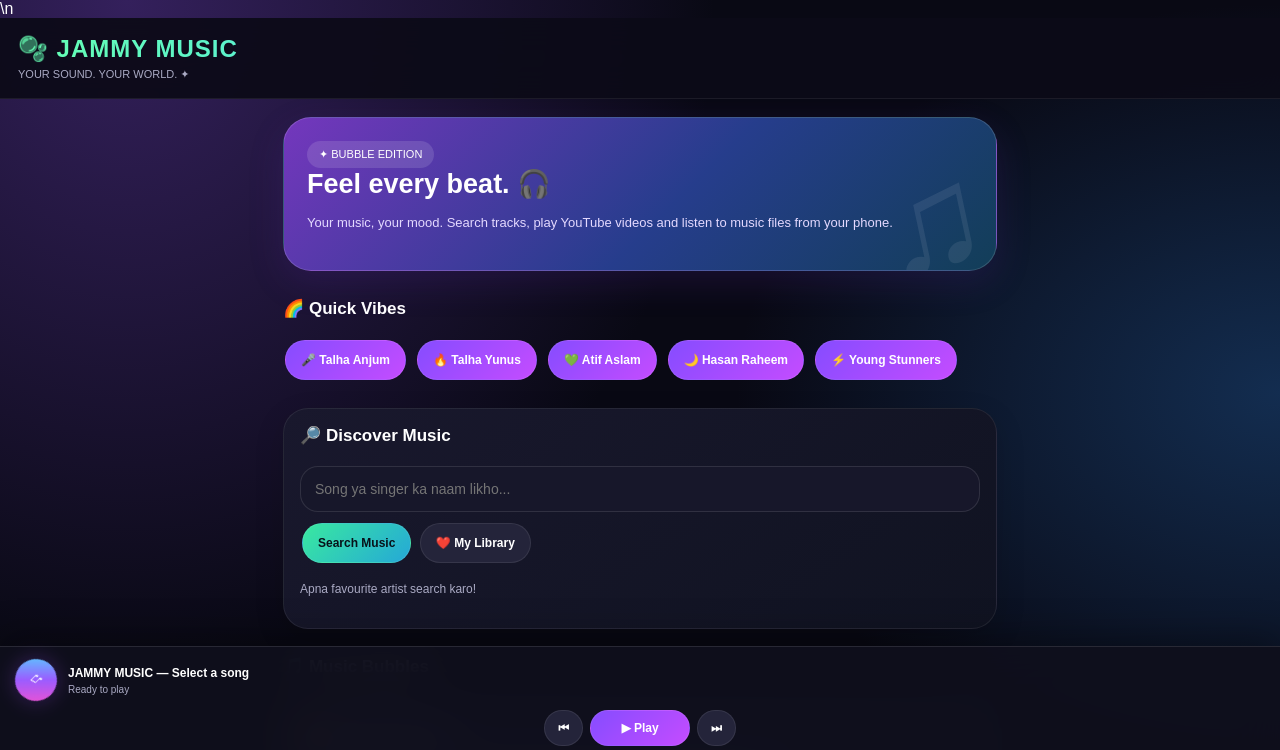
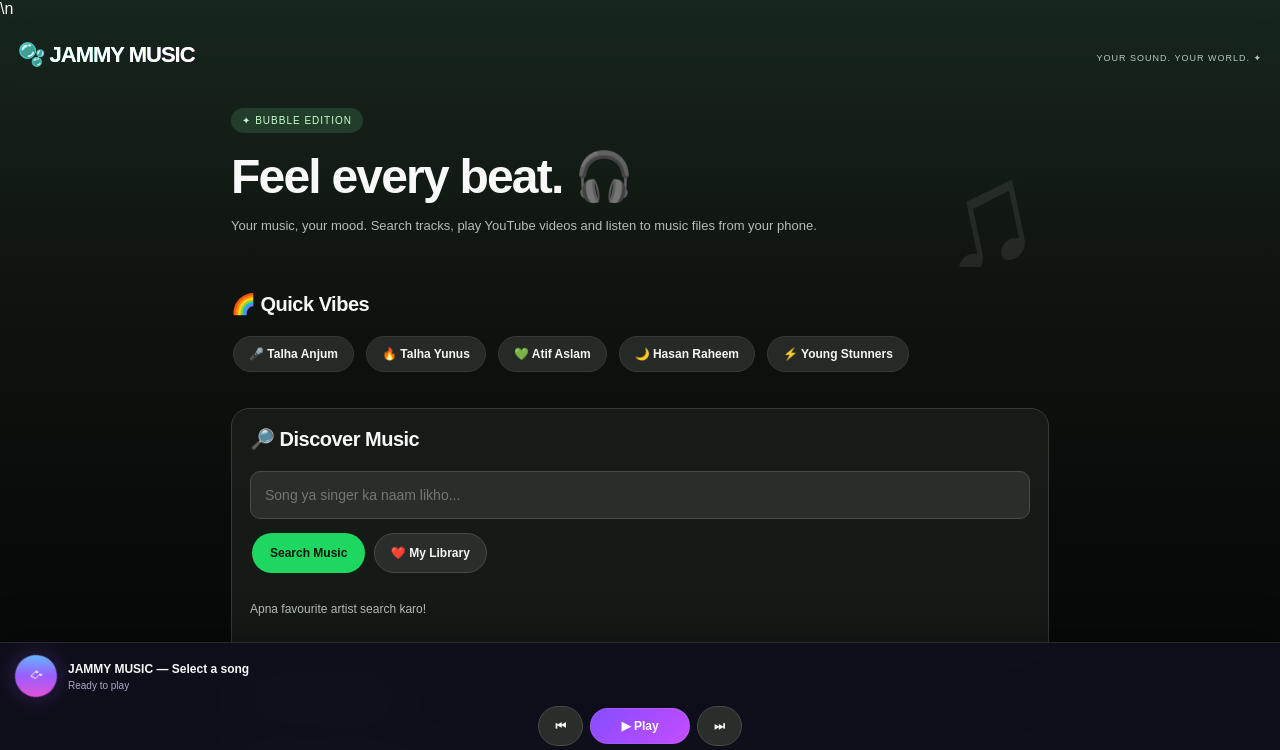
Before and after one commit to Jamalshaikh08/Jammy-Premium, a website: page www/index.html in a window 1280 px wide. Shown: the top 750 px of the page. Drawn offline with Linux system fonts and the light colour scheme.

Commit message:
Redesign Jammy Premium music interface

```diff
--- a/www/index.html
+++ b/www/index.html
@@ -242,7 +242,122 @@
  100%{opacity:0;transform:translate(-50%,-50%) scale(3.3)}
 }
 </style>
-\n</head>
+\n
+<style id="jammy-premium-redesign">
+/* JAMMY PREMIUM REDESIGN */
+:root{color-scheme:dark}
+*{box-sizing:border-box}
+html{scroll-behavior:smooth;background:#080a09}
+body{
+ margin:0!important;padding:0 0 105px!important;
+ background:linear-gradient(180deg,#17271e 0,#101510 260px,#080a09 560px)!important;
+ color:#f7f8f7!important;font-family:Arial,Helvetica,sans-serif!important;
+}
+header{
+ display:flex!important;justify-content:space-between;align-items:center;
+ gap:12px;padding:24px 18px 18px!important;
+ background:transparent!important;border:0!important;
+}
+.logo{font-size:22px!important;font-weight:900!important;letter-spacing:-1px;color:#fff!important}
+.tag{font-size:9px!important;letter-spacing:1px;color:#b8c8bc!important;text-align:right}
+main{padding:0 16px!important;max-width:850px;margin:auto}
+.hero{
+ padding:22px 0 18px!important;background:transparent!important;
+ border:0!important;box-shadow:none!important;border-radius:0!important;
+}
+.hero .badge{
+ display:inline-block;padding:7px 11px;border-radius:30px;
+ background:#233d2b;color:#c6ffcf;font-size:10px;letter-spacing:1px;
+}
+.hero h1{font-size:clamp(30px,8vw,45px)!important;line-height:1.08;
+ letter-spacing:-1.8px;margin:18px 0 10px!important;font-weight:900}
+.hero p,.muted{color:#b6bcb7!important;line-height:1.55;font-size:13px}
+h2{font-size:20px!important;letter-spacing:-.5px;margin:25px 0 14px!important}
+.chips{
+ display:flex!important;gap:8px!important;overflow-x:auto!important;
+ flex-wrap:nowrap!important;padding:2px 0 10px!important;
+ scrollbar-width:none
+}
+.chips::-webkit-scrollbar{display:none}
+.chips button{
+ flex:0 0 auto!important;width:auto!important;border-radius:25px!important;
+ background:#252a26!important;color:#f4f5f4!important;
+ border:1px solid #343a35!important;padding:10px 15px!important;
+ font-size:12px!important
+}
+.panel{
+ margin:22px 0!important;padding:18px!important;
+ border:1px solid #343b35!important;border-radius:18px!important;
+ background:rgba(25,29,26,.88)!important;box-shadow:none!important;
+}
+.panel h2{margin-top:0!important}
+input{
+ width:100%!important;min-height:48px!important;padding:14px!important;
+ border-radius:10px!important;border:1px solid #454c46!important;
+ background:#292e2a!important;color:#fff!important;font-size:14px!important;
+ margin:6px 0 10px!important;outline:none
+}
+input:focus{border-color:#1ed760!important}
+button{
+ cursor:pointer!important;transition:transform .15s,filter .15s!important;
+ font-weight:700!important
+}
+button:active{transform:scale(.96)!important;filter:brightness(1.15)}
+button.green,.green{
+ background:#1ed760!important;color:#07150b!important;
+ border:0!important;border-radius:25px!important;padding:13px 18px!important
+}
+button.pink,.pink{
+ background:#343a35!important;color:#fff!important;
+ border:1px solid #4a514b!important;border-radius:25px!important;padding:12px 16px!important
+}
+button.secondary,.secondary{
+ background:#292e2a!important;color:#f4f4f4!important;
+ border:1px solid #454b46!important;border-radius:25px!important;padding:12px 16px!important
+}
+#message,#ytStatus{font-size:12px!important;color:#b6c0b8!important;padding:10px 0}
+#results{
+ display:grid!important;grid-template-columns:repeat(2,minmax(0,1fr))!important;
+ gap:13px!important;align-items:start
+}
+#results .card{
+ min-width:0!important;padding:11px!important;margin:0!important;
+ border-radius:15px!important;background:#171b18!important;
+ border:1px solid #292f2a!important;box-shadow:none!important;
+ overflow:hidden
+}
+#results .card img{
+ display:block!important;width:100%!important;aspect-ratio:1/1!important;
+ object-fit:cover!important;border-radius:10px!important;margin-bottom:10px!important
+}
+#results .card p{
+ color:#fff!important;font-size:14px!important;font-weight:700!important;
+ line-height:1.35!important;margin:5px 0!important;
+ display:-webkit-box;-webkit-line-clamp:2;-webkit-box-orient:vertical;overflow:hidden
+}
+#results .card small{display:block;color:#aeb7b0!important;margin:5px 0 10px!important}
+#results .card button{width:100%!important;margin:4px 0!important;font-size:11px!important}
+#results .card button.favOn{color:#1ed760!important}
+iframe#ytFrame{
+ width:100%!important;max-width:100%!important;border:0!important;
+ border-radius:14px!important;background:#000!important
+}
+#ytFrame[style*="display: none"]{display:none!important}
+@media(min-width:600px){
+ #results{grid-template-columns:repeat(3,minmax(0,1fr))!important}
+ .hero h1{font-size:48px!important}
+}
+@media(max-width:360px){
+ main{padding:0 12px!important}
+ #results{gap:9px!important}
+ #results .card{padding:8px!important}
+ header{padding:20px 12px 14px!important}
+ .logo{font-size:19px!important}
+}
+/* END JAMMY PREMIUM REDESIGN */
+</style>
+
+</head>
 
 <body>
 <header>
```
